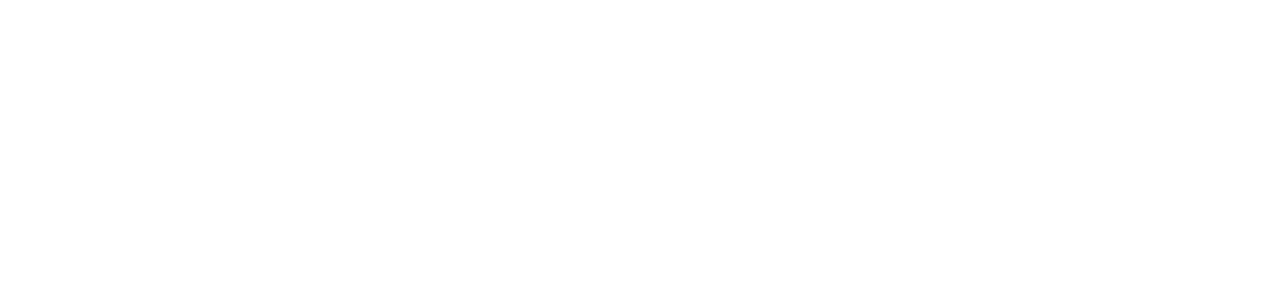
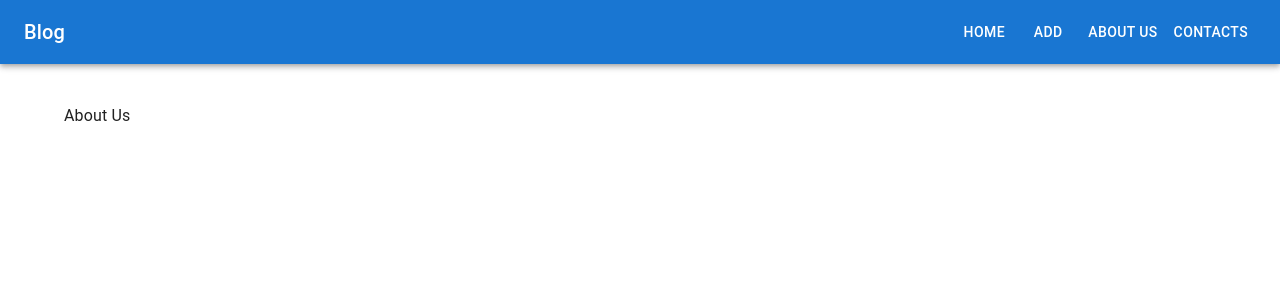
Before and after one commit to kate0321vs/hw-64, a React (Vite) app: page /posts/about in a window 1280 px wide. Shown: the top 300 px of the page. Built offline with nearby package versions, Linux system fonts and the light colour scheme.

Commit message:
Создала страницы-контейнеры и настроила маршрутизацию при помощи роутинга

```diff
--- a/src/App.tsx
+++ b/src/App.tsx
@@ -1,9 +1,34 @@
+import NavBar from './components/NavBar/NavBar.tsx';
+import { Container } from '@mui/material';
+import { Route, Routes } from 'react-router-dom';
+import Home from './containers/Home/Home.tsx';
+import Add from './containers/Add/Add.tsx';
+import AboutUs from './containers/AboutUs/AboutUs.tsx';
+import Contacts from './containers/Contacts/Contacts.tsx';
 
 const App = () => {
   return (
-    <>
-
-    </>
+    <div>
+      <header>
+        <NavBar/>
+      </header>
+      <Container maxWidth="lg">
+        <Routes>
+          <Route path="/"
+                 element={<Home/>}/>
+          <Route path="/posts"
+                 element={<Home/>}/>
+          <Route path='/posts/new-post'
+                 element={<Add/>}/>
+          <Route path='/posts/about'
+                 element={<AboutUs/>}/>
+          <Route path='/posts/contacts'
+                 element={<Contacts/>}/>
+          <Route path='*'
+                 element={<h1>Not found page</h1>}/>
+        </Routes>
+      </Container>
+    </div>
   );
 };
 
--- /dev/null
+++ b/src/components/NavBar/NavBar.tsx
@@ -0,0 +1,29 @@
+import { AppBar, Box, Button, Toolbar, Typography } from '@mui/material';
+import { NavLink } from 'react-router-dom';
+
+const NavBar = () => {
+  return (
+    <Box sx={{ flexGrow: 1, mb: 5}}>
+      <AppBar position="static">
+        <Toolbar>
+          <Typography
+            variant="h6"
+            color='inherit'
+            component={NavLink}
+            to='/'
+            sx={{ flexGrow: 1, textDecoration: 'none' }}
+          >
+            Blog
+          </Typography>
+
+          <Button color='inherit' component={NavLink} to='/'>Home</Button>
+          <Button color='inherit' component={NavLink} to='/posts/new-post'>Add</Button>
+          <Button color='inherit' component={NavLink} to='/posts/about'>About us</Button>
+          <Button color='inherit' component={NavLink} to='/posts/contacts'>Contacts</Button>
+        </Toolbar>
+      </AppBar>
+    </Box>
+  );
+};
+
+export default NavBar;
--- /dev/null
+++ b/src/containers/AboutUs/AboutUs.tsx
@@ -0,0 +1,9 @@
+const AboutUs = () => {
+  return (
+    <div>
+      About Us
+    </div>
+  );
+};
+
+export default AboutUs;
--- /dev/null
+++ b/src/containers/Add/Add.tsx
@@ -0,0 +1,10 @@
+
+const Add = () => {
+  return (
+    <div>
+      Add
+    </div>
+  );
+};
+
+export default Add;
--- /dev/null
+++ b/src/containers/Contacts/Contacts.tsx
@@ -0,0 +1,10 @@
+
+const Contacts = () => {
+  return (
+    <div>
+      Contacts
+    </div>
+  );
+};
+
+export default Contacts;
--- /dev/null
+++ b/src/containers/Home/Home.tsx
@@ -0,0 +1,10 @@
+
+const Home = () => {
+  return (
+    <div>
+      Home
+    </div>
+  );
+};
+
+export default Home;
```
